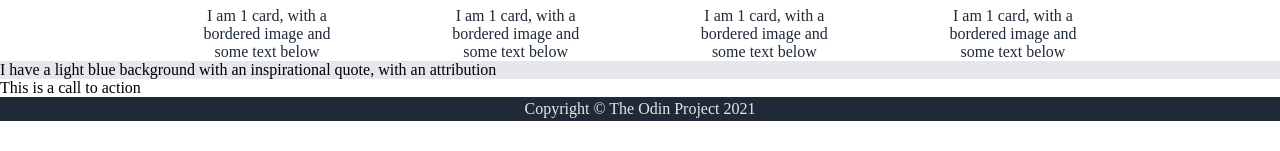
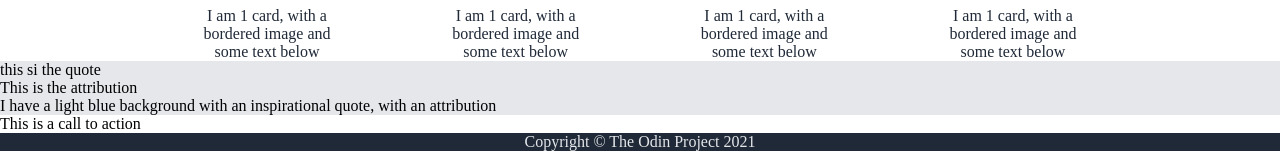
Before and after one commit to blakejfox/odin-css-proj, a plain HTML site: page index.html in a window 1280 px wide. Shown: the part 679-830 px from the top of the page. Before the commit the page ends 800 px from the top, so only its background shows below. Drawn offline with Linux system fonts and the light colour scheme.

Commit message:
added divs to inspire section

```diff
--- a/index.html
+++ b/index.html
@@ -56,6 +56,8 @@
         </div>
     </div>
     <div class="inspire">
+        <div class="inspire">this si the quote</div>
+        <div>This is the attribution</div>
         I have a light blue background with an inspirational quote, with an attribution
     </div>
     <div class="actionitem">
```
